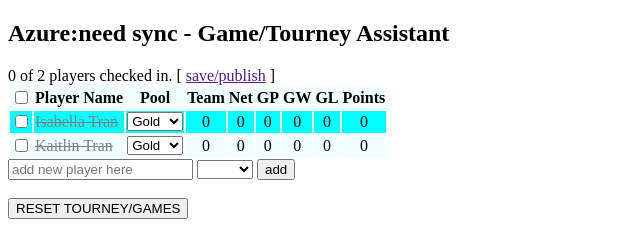
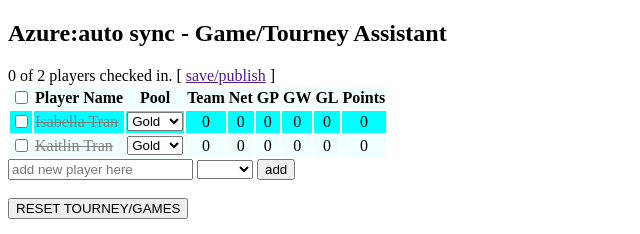
Before and after one commit to thyngontran/tourney, a plain HTML site: page index.html in a window 1280 px wide. Shown: the top 234 px of the page, 0-640 px from the left. Drawn offline with nearby package versions, Linux system fonts and the light colour scheme; no server answers.

Commit message:
set auto sync

```diff
--- a/index.html
+++ b/index.html
@@ -8,7 +8,7 @@
       <base href="/" />
   </head>
   <body>
-    <h2>Azure:need sync - Game/Tourney Assistant</h2>
+    <h2>Azure:auto sync - Game/Tourney Assistant</h2>
 
     <div ng-controller="TourneyListController as tourneyList">
 
```
